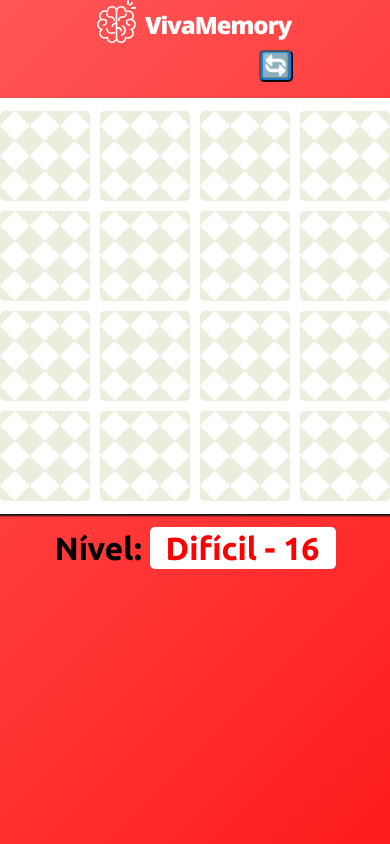
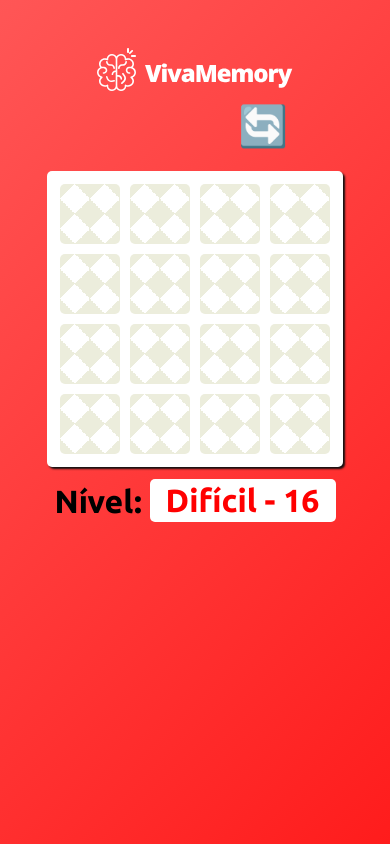
Before and after one commit to AltusJVR/VivaDecora-Coding-Challenge, a plain HTML site: page hard.html in a window 390 px wide. Drawn offline with Linux system fonts and the light colour scheme.

Commit message:
update styling

```diff
--- a/css/main.css
+++ b/css/main.css
@@ -18,6 +18,7 @@ body {
 }
 
 .container {
+  padding-top: 3rem;
   display: flex;
   flex-direction: column;
   align-items: center;
@@ -114,13 +115,13 @@ a-hard, .difficulty-hard, .level-hard {
 }
 
 .front-face {
-  transform: perspective(1000px) rotateY(180deg);
+  transform: rotateY(180deg);
 }
 
 .resetbtn {
-  background: #057eff;
+  padding: 0.3rem 0.3rem;
   border-radius: 5px;
-  font-size: 1.5rem;
+  font-size: 2.5rem;
   color: #fff;
   cursor: pointer;
 }
@@ -173,6 +174,7 @@ a-hard, .difficulty-hard, .level-hard {
   padding: 0.8rem 1.5rem;
   font-weight: 600;
   font-size: 1.2rem;
+  box-shadow: 2px 2px 2px #111;
 }
 
 #congrats h1 {
@@ -187,3 +189,13 @@ a-hard, .difficulty-hard, .level-hard {
 #congrats .logo {
   margin: 4rem;
 }
+
+@media (max-width: 768px) {
+  #hard-deck {
+    max-width: 90%;
+  }
+  #hard-deck .memory-card {
+    max-width: 60px;
+    max-height: 60px;
+  }
+}
--- a/hard.html
+++ b/hard.html
@@ -16,7 +16,7 @@
         <h1><img src="./img/logo-vivamemory.svg" alt=""></h1>
         <div class="move-reset">
           <h2 class="moves"></h2>
-          <button class="resetbtn">&#128260;</button>
+          <div class="resetbtn">&#128260;</div>
         </div>
 
       </header>
```
Also changed, not shown: congrats.html (+1 -1 lines), normal.html (+1 -1 lines).
